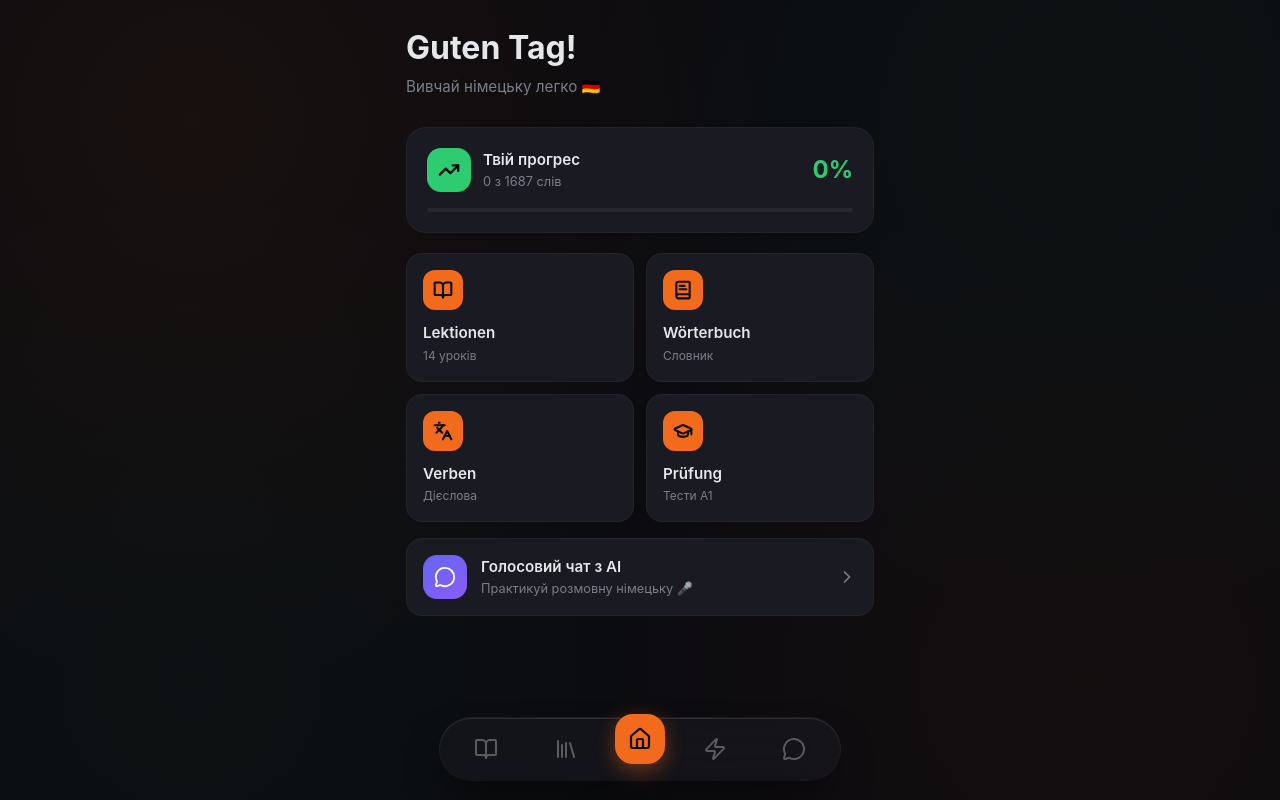
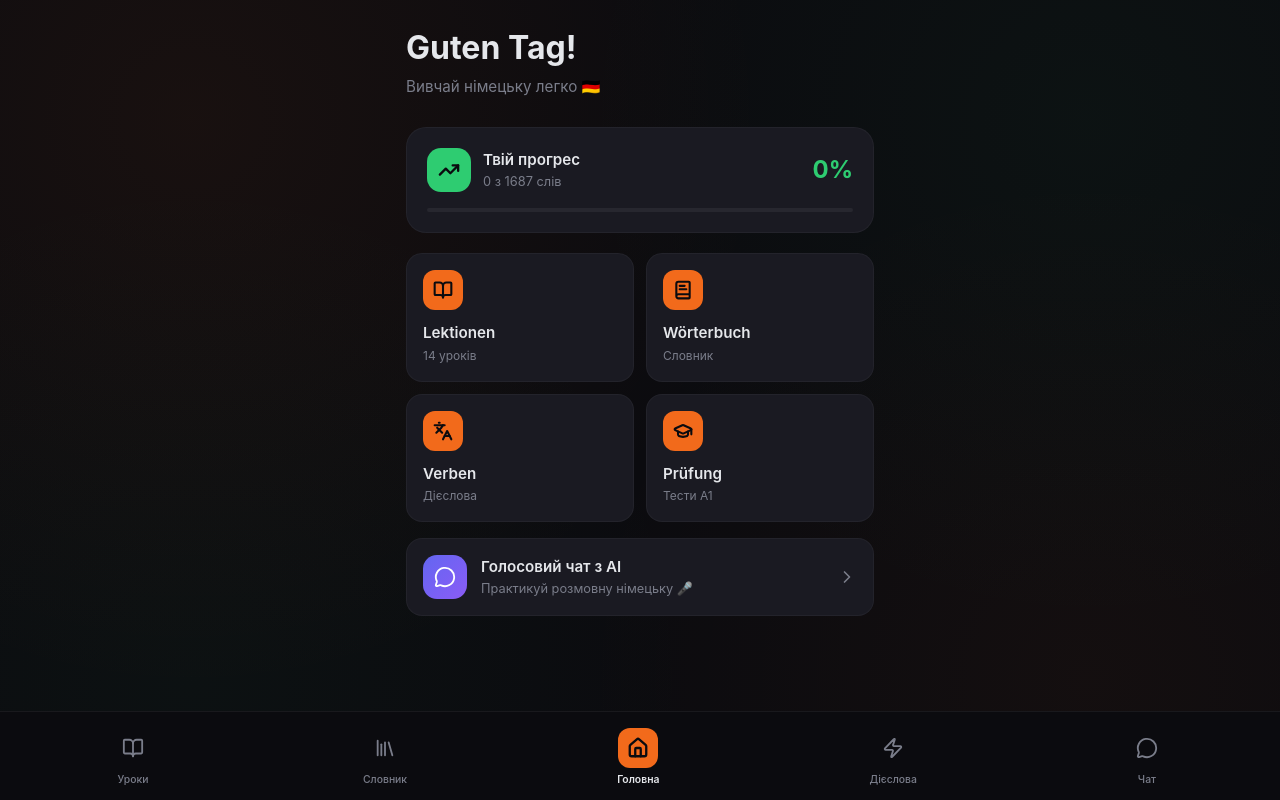
Before and after one commit to Artom-sites/deutsch-trainer-a1, a React (Vite) app: page / in a window 1280 px wide. Built offline with nearby package versions, Linux system fonts and the light colour scheme.

Commit message:
UI: Clean minimal BottomNav with labels, no floating button

```diff
--- a/src/components/BottomNav.jsx
+++ b/src/components/BottomNav.jsx
@@ -1,5 +1,5 @@
 // src/components/BottomNav.jsx
-// Нижня навігація - преміальний дизайн з glass ефектом
+// Нижня навігація - Clean Minimal Design
 import React from 'react';
 import useStore from '../store/useStore';
 import { Home, BookOpen, Library, Zap, MessageCircle } from 'lucide-react';
@@ -17,7 +17,7 @@ const BottomNav = () => {
     const tabs = [
         { id: 'lessons', icon: BookOpen, label: 'Уроки' },
         { id: 'dictionary', icon: Library, label: 'Словник' },
-        { id: 'home', icon: Home, label: 'Головна', isCenter: true },
+        { id: 'home', icon: Home, label: 'Головна' },
         { id: 'verbs', icon: Zap, label: 'Дієслова' },
         { id: 'chat', icon: MessageCircle, label: 'Чат' },
     ];
@@ -28,69 +28,21 @@ const BottomNav = () => {
             bottom: 0,
             left: 0,
             right: 0,
-            padding: '12px 24px',
-            paddingBottom: 'calc(20px + env(safe-area-inset-bottom, 0px))',
+            paddingBottom: 'env(safe-area-inset-bottom, 0px)',
             zIndex: 1000,
-            display: 'flex',
-            justifyContent: 'center',
-            pointerEvents: 'none'
+            background: '#0B0B0F',
+            borderTop: '1px solid rgba(255, 255, 255, 0.06)'
         }}>
             <div style={{
-                pointerEvents: 'auto',
-                background: 'rgba(23, 23, 28, 0.75)',
-                backdropFilter: 'blur(30px) saturate(180%)',
-                WebkitBackdropFilter: 'blur(30px) saturate(180%)',
-                borderRadius: 32,
-                padding: '16px 16px',
                 display: 'flex',
-                justifyContent: 'space-between',
+                justifyContent: 'space-around',
                 alignItems: 'center',
-                width: '100%',
-                maxWidth: 400,
-                boxShadow: `
-                    0 20px 40px -10px rgba(0, 0, 0, 0.5),
-                    0 0 0 1px rgba(255, 255, 255, 0.08),
-                    inset 0 1px 0 rgba(255, 255, 255, 0.1)
-                `,
+                padding: '12px 8px 8px'
             }}>
                 {tabs.map(tab => {
                     const Icon = tab.icon;
                     const isActive = currentTab === tab.id;
-
-                    if (tab.isCenter) {
-                        return (
-                            <button
-                                key={tab.id}
-                                onClick={() => setTab(tab.id)}
-                                style={{
-                                    width: 50,
-                                    height: 50,
-                                    borderRadius: 18,
-                                    background: isActive
-                                        ? '#F26A1B'
-                                        : '#1A1A22',
-                                    border: isActive
-                                        ? 'none'
-                                        : '1px solid rgba(255, 255, 255, 0.08)',
-                                    boxShadow: isActive
-                                        ? '0 6px 20px rgba(242, 106, 27, 0.4)'
-                                        : 'none',
-                                    display: 'flex',
-                                    alignItems: 'center',
-                                    justifyContent: 'center',
-                                    cursor: 'pointer',
-                                    marginTop: -20,
-                                    transition: 'all 0.3s ease'
-                                }}
-                            >
-                                <Icon
-                                    size={24}
-                                    strokeWidth={2.2}
-                                    color={isActive ? '#0B0B0F' : '#7A7D8A'}
-                                />
-                            </button>
-                        );
-                    }
+                    const isHome = tab.id === 'home';
 
                     return (
                         <button
@@ -101,25 +53,43 @@ const BottomNav = () => {
                                 flexDirection: 'column',
                                 alignItems: 'center',
                                 justifyContent: 'center',
-                                gap: 6,
+                                gap: 4,
                                 background: 'transparent',
                                 border: 'none',
                                 cursor: 'pointer',
-                                minWidth: 60,
-                                opacity: isActive ? 1 : 0.5,
-                                transform: isActive ? 'translateY(-2px)' : 'none',
-                                transition: 'all 0.3s cubic-bezier(0.4, 0, 0.2, 1)'
+                                padding: '4px 12px',
+                                borderRadius: 12,
+                                transition: 'all 0.2s ease'
                             }}
                         >
-                            <Icon
-                                size={24}
-                                strokeWidth={isActive ? 2.5 : 2}
-                                color={isActive ? '#FFFFFF' : '#A0A0B0'}
-                                style={{
-                                    filter: isActive ? 'drop-shadow(0 0 12px rgba(242, 106, 27, 0.4))' : 'none',
-                                    transition: 'all 0.3s ease'
-                                }}
-                            />
+                            <div style={{
+                                width: 40,
+                                height: 40,
+                                borderRadius: 12,
+                                background: isActive
+                                    ? (isHome ? '#F26A1B' : 'rgba(242, 106, 27, 0.15)')
+                                    : 'transparent',
+                                display: 'flex',
+                                alignItems: 'center',
+                                justifyContent: 'center',
+                                transition: 'all 0.2s ease'
+                            }}>
+                                <Icon
+                                    size={22}
+                                    strokeWidth={isActive ? 2.5 : 2}
+                                    color={isActive
+                                        ? (isHome ? '#0B0B0F' : '#F26A1B')
+                                        : '#7A7D8A'}
+                                />
+                            </div>
+                            <span style={{
+                                fontSize: '0.65rem',
+                                fontWeight: isActive ? 600 : 500,
+                                color: isActive ? '#E5E7EB' : '#7A7D8A',
+                                transition: 'all 0.2s ease'
+                            }}>
+                                {tab.label}
+                            </span>
                         </button>
                     );
                 })}
```
